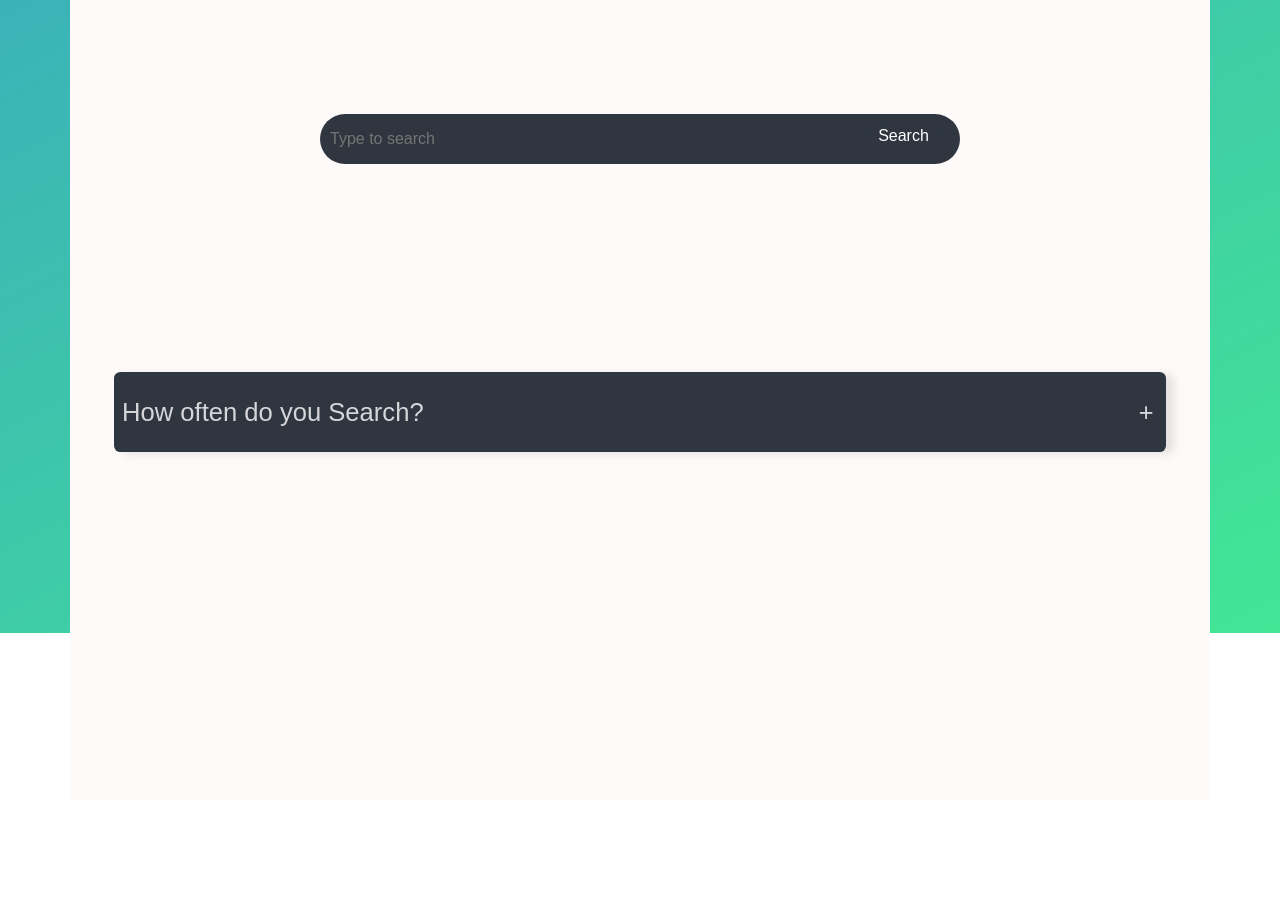
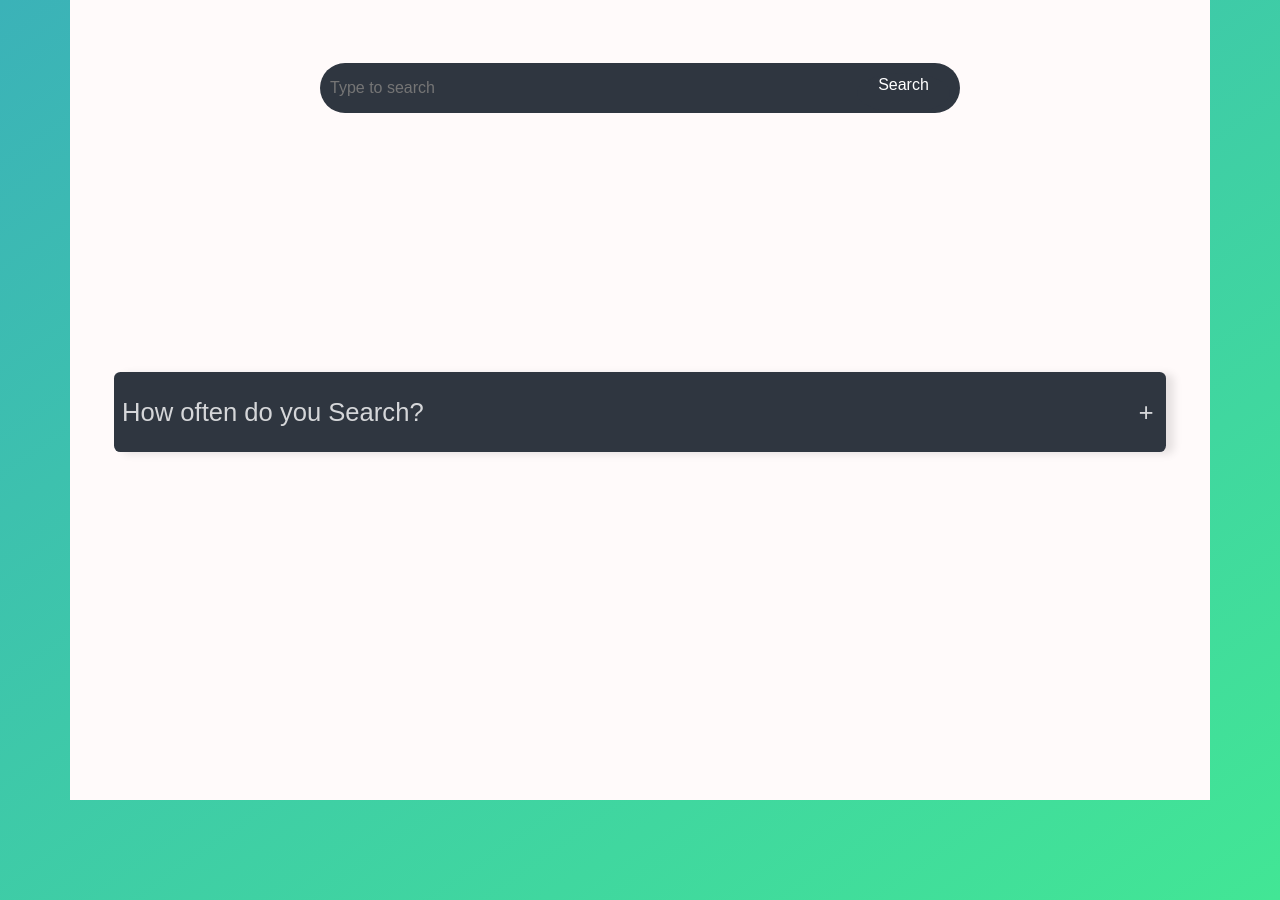
Before and after one commit to loobiish/Question-Mark, a Flask app: page /faq in a window 1280 px wide. Shown: the part 88-988 px from the top of the page. Before the commit the page ends 721 px from the top, so only its background shows below. Run offline with Flask 2, Linux system fonts and the light colour scheme; some libraries are stand-ins or nearby versions.

Commit message:
Fixed gradient height

```diff
--- a/Question_Mark/static/style_about.css
+++ b/Question_Mark/static/style_about.css
@@ -4,7 +4,7 @@
 
 
         #grad {
-            height: 98%;
+            height: 700px !important;
             background-color: white;
             background-image: linear-gradient(to bottom right, #3bb2b8, #42e695);
         }
--- a/Question_Mark/static/style_faq.css
+++ b/Question_Mark/static/style_faq.css
@@ -14,7 +14,7 @@
         }
 
         #grad {
-            height: 98%;
+            height: 900px !important;
             background-color: white;
             background-image: linear-gradient(to bottom right, #3bb2b8, #42e695);
         }
--- a/Question_Mark/static/style_profile.css
+++ b/Question_Mark/static/style_profile.css
@@ -14,7 +14,7 @@
 }
 
 #grad {
-  height: 98%;
+  height: 1000px;
   background-color: white;
   background-image: linear-gradient(to bottom right, #3bb2b8, #42e695);
 }
--- a/Question_Mark/templates/layout.html
+++ b/Question_Mark/templates/layout.html
@@ -25,10 +25,10 @@
         }
 
         #grad {
-            height: 633px;
+            /* height: 633px; */
             background-color: #ffffff;
             background-image: linear-gradient(to bottom right, #3bb2b8, #42e695);
-            position: relative;
+            /* background-attachment: fixed !important; */
         }
         body {
             box-sizing: border-box;
```
Also changed, not shown: Question_Mark/static/style.css (+7 -0 lines), Question_Mark/static/style_questions.css (+7 -0 lines).
